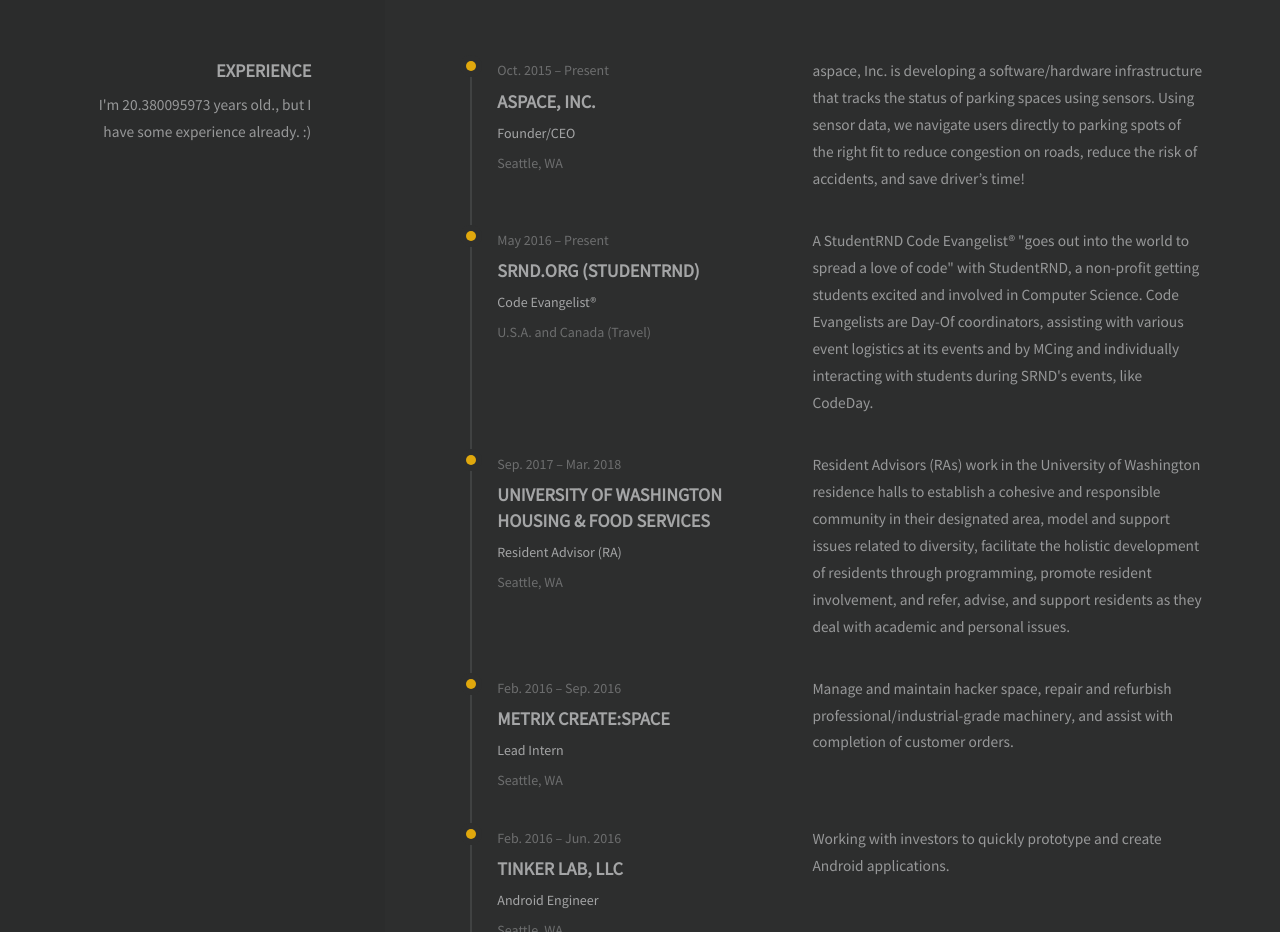
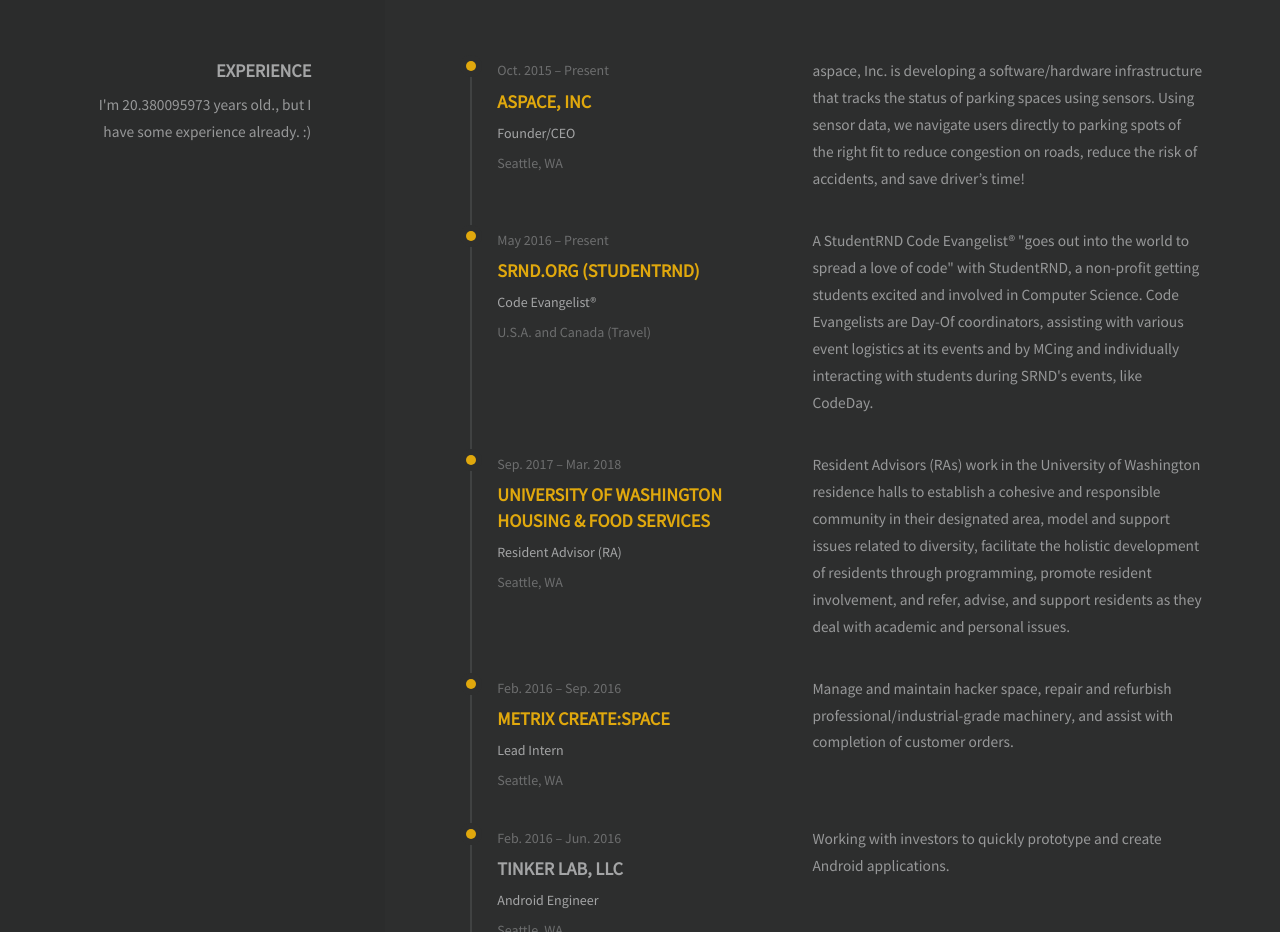
Before and after one commit to f3d0r/fedor-website, a plain HTML site: page index.html in a window 1280 px wide. Shown: the part 2278-3210 px from the top of the page. Drawn offline with Linux system fonts and the light colour scheme; some packages are replaced by stand-ins of ours; no server answers; a script that the page names is missing.

Commit message:
Add resume website links

```diff
--- a/index.html
+++ b/index.html
@@ -688,7 +688,7 @@
                                                 Oct. 2015 &ndash; Present
                                             </div>
                                             <h3 class="c-work__heading">
-                                                aspace, Inc.
+                                                <a href="https://trya.space/">ASPACE, INC</a>
                                             </h3>
                                             <h4 class="c-work__title">
                                                 Founder/CEO
@@ -721,7 +721,7 @@
                                                 May 2016 &ndash; Present
                                             </div>
                                             <h3 class="c-work__heading">
-                                                srnd.org (StudentRND)
+                                                <a href="https://srnd.org/">SRND.ORG (STUDENTRND)</a>
                                             </h3>
                                             <h4 class="c-work__title">
                                                 Code Evangelist®
@@ -754,7 +754,7 @@
                                                 Sep. 2017 &ndash; Mar. 2018
                                             </div>
                                             <h3 class="c-work__heading">
-                                                University of Washington Housing & Food Services
+                                                <a href="https://hfs.uw.edu/">UNIVERSITY OF WASHINGTON HOUSING & FOOD SERVICES</a>
                                             </h3>
                                             <h4 class="c-work__title">
                                                 Resident Advisor (RA)
@@ -788,7 +788,7 @@
                                                 Feb. 2016 &ndash; Sep. 2016
                                             </div>
                                             <h3 class="c-work__heading">
-                                                Metrix Create:Space
+                                                <a href="https://www.metrixcreatespace.com/">METRIX CREATE:SPACE</a>
                                             </h3>
                                             <h4 class="c-work__title">
                                                 Lead Intern
```
